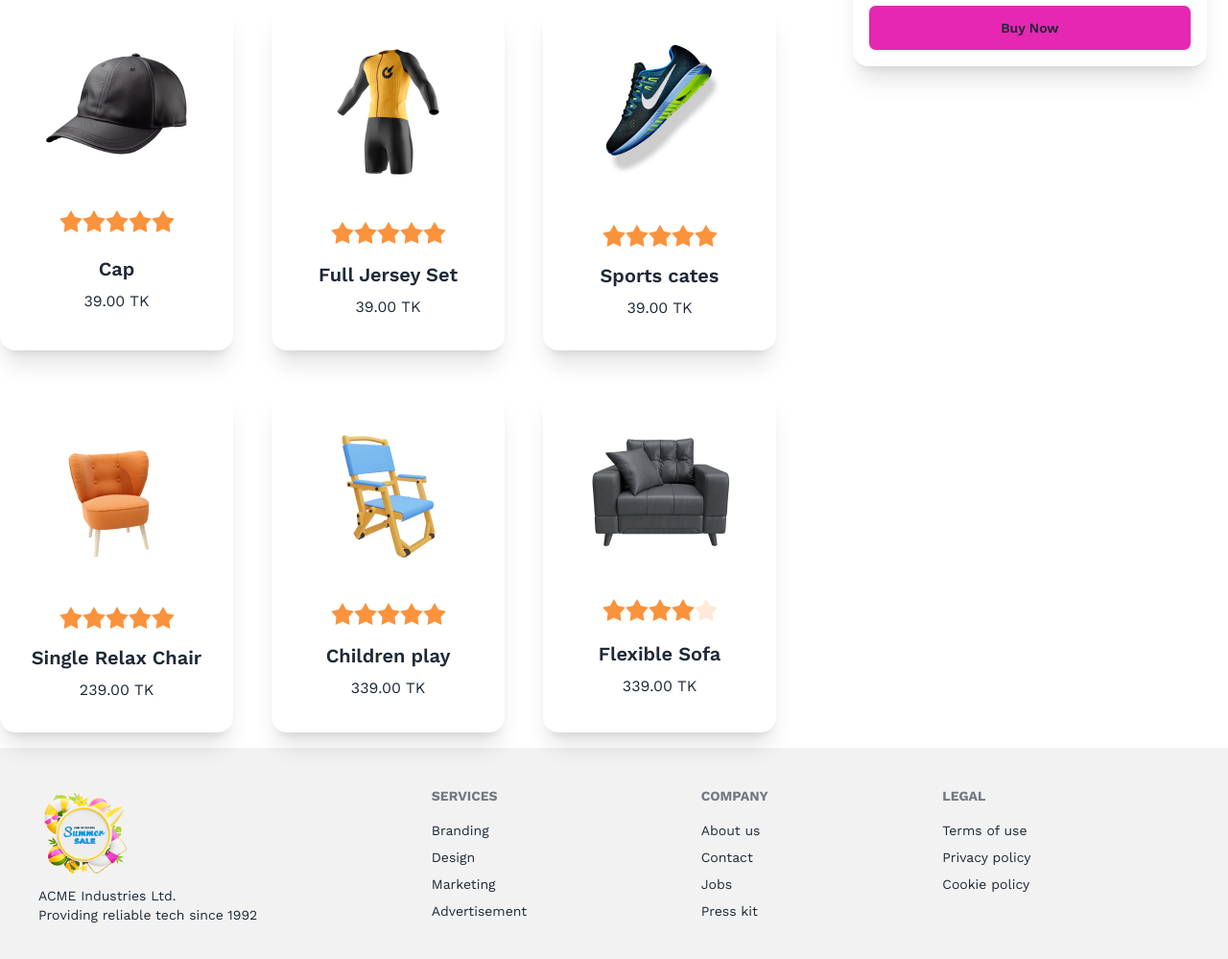
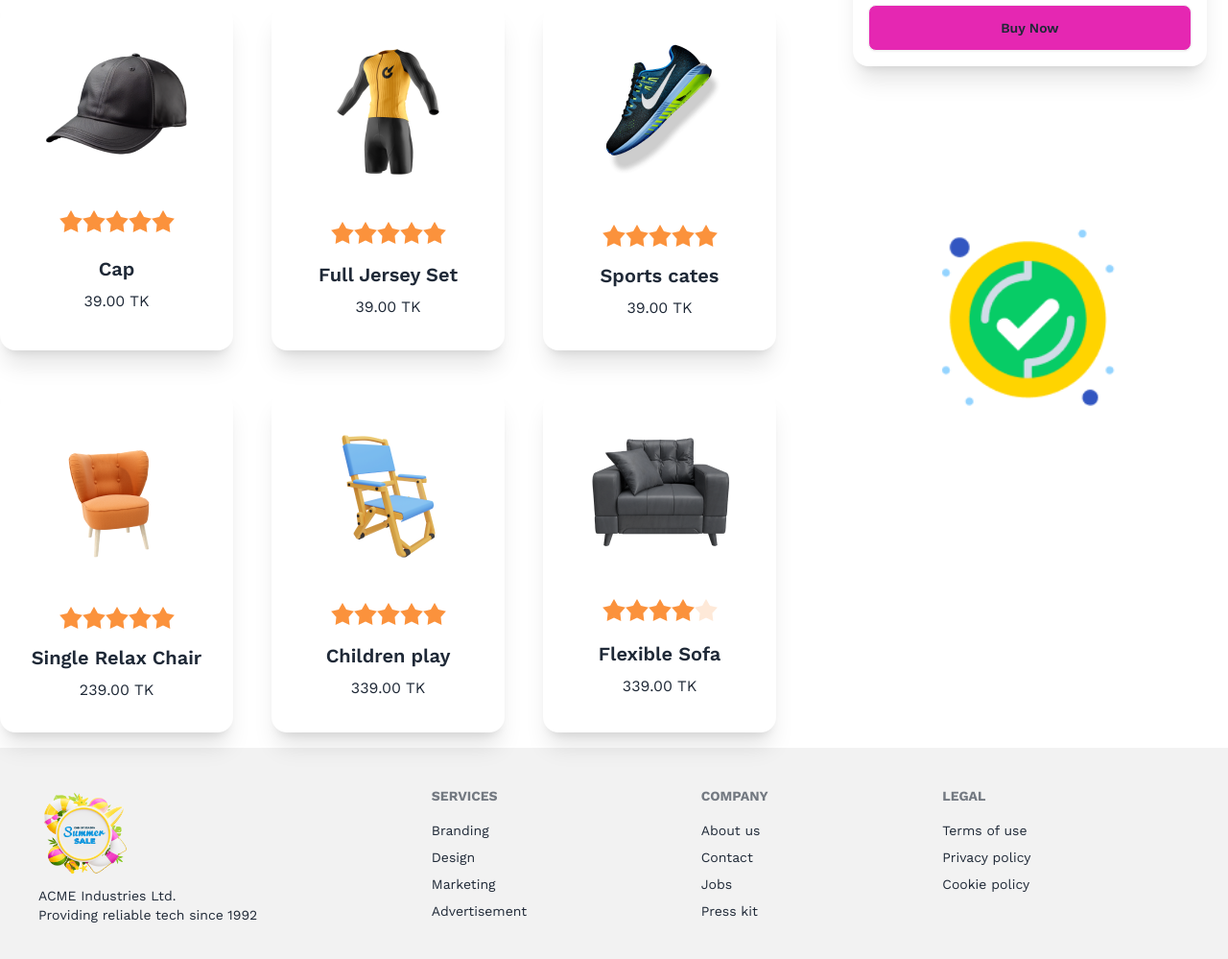
Before and after one commit to kazifahim7/summer-sales, a plain HTML site: page index.html in a window 1280 px wide. Shown: the part 1273-2272 px from the top of the page at 96% size. Drawn offline with nearby package versions, Linux system fonts and the light colour scheme.

Commit message:
scrift lhikha bhaki ase

```diff
--- a/index.html
+++ b/index.html
@@ -222,6 +222,7 @@
                        <div class="card card-compact  bg-base-100 shadow-xl mt-3">
                          <div class="p-10">
 
+
                          </div>
                          <hr>
                          <div class="card-body ">
@@ -235,6 +236,9 @@
                            </div>
                          </div>
                        </div>
+                      <div class="flex justify-center items-center mt-40 ml-12 md:ml-0">
+                         <img src="./pictures/congo.png" class="w-52" alt="">
+                      </div>
 
 
                </div>
```
